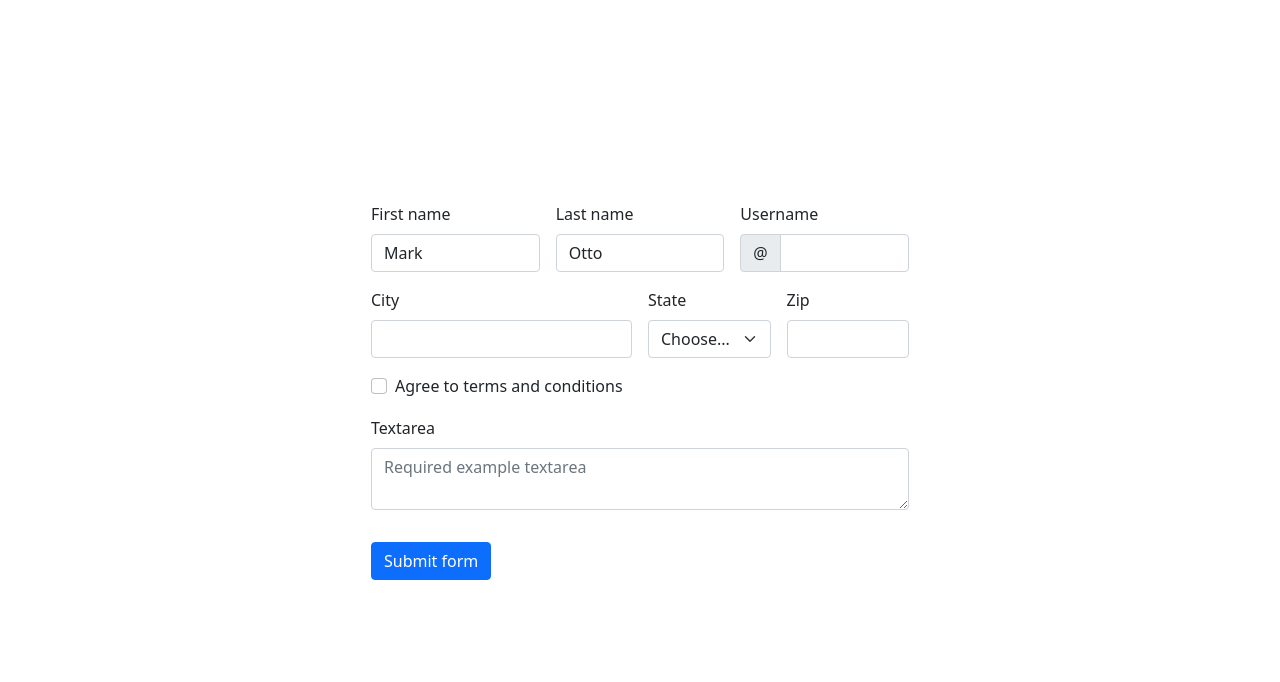
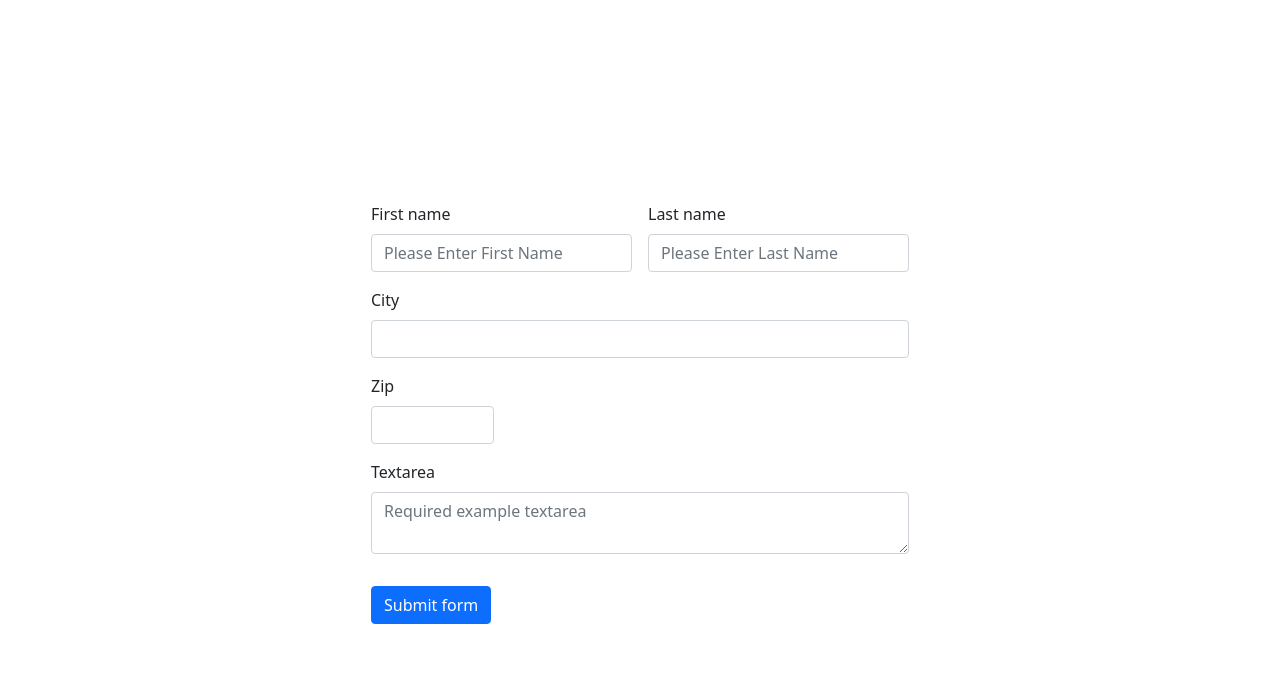
Before and after one commit to zubair-kamboh/AppLab-website, a plain HTML site: page contact.html in a window 1280 px wide. Shown: the part 118-800 px from the top of the page. Drawn offline with nearby package versions, Linux system fonts and the light colour scheme.

```diff
--- a/contact.html
+++ b/contact.html
@@ -44,7 +44,7 @@
     <!-- NavBar -->
     <nav class="navbar navbar-expand-lg navbar-light bg-light">
       <div class="container">
-        <a class="navbar-brand" href="#"
+        <a class="navbar-brand" href="index.html"
           ><img src="./images/AppLab.png" alt="logo"
         /></a>
         <button
@@ -60,7 +60,9 @@
         </button>
         <div class="collapse navbar-collapse" id="navbarNavAltMarkup">
           <div class="navbar-nav">
-            <a class="nav-link active" aria-current="page" href="#">Home</a>
+            <a class="nav-link active" aria-current="page" href="./index.html"
+              >Home</a
+            >
             <a class="nav-link" href="#">Key Features</a>
             <a class="nav-link" href="#">Pricing</a>
             <a class="nav-link" href="#">Testimonial</a>
@@ -99,7 +101,7 @@
               /></label>
             </p>
 
-            <div class="col-md-4">
+            <div class="col-md-6">
               <label for="validationDefault01" class="form-label"
                 >First name</label
               >
@@ -107,11 +109,11 @@
                 type="text"
                 class="form-control"
                 id="validationDefault01"
-                value="Mark"
+                placeholder="Please Enter First Name"
                 required
               />
             </div>
-            <div class="col-md-4">
+            <div class="col-md-6">
               <label for="validationDefault02" class="form-label"
                 >Last name</label
               >
@@ -119,26 +121,12 @@
                 type="text"
                 class="form-control"
                 id="validationDefault02"
-                value="Otto"
+                placeholder="Please Enter Last Name"
                 required
               />
             </div>
-            <div class="col-md-4">
-              <label for="validationDefaultUsername" class="form-label"
-                >Username</label
-              >
-              <div class="input-group">
-                <span class="input-group-text" id="inputGroupPrepend2">@</span>
-                <input
-                  type="text"
-                  class="form-control"
-                  id="validationDefaultUsername"
-                  aria-describedby="inputGroupPrepend2"
-                  required
-                />
-              </div>
-            </div>
-            <div class="col-md-6">
+
+            <div class="col-md-12">
               <label for="validationDefault03" class="form-label">City</label>
               <input
                 type="text"
@@ -148,13 +136,6 @@
               />
             </div>
             <div class="col-md-3">
-              <label for="validationDefault04" class="form-label">State</label>
-              <select class="form-select" id="validationDefault04" required>
-                <option selected disabled value="">Choose...</option>
-                <option>...</option>
-              </select>
-            </div>
-            <div class="col-md-3">
                 <label for="validationDefault05" class="form-label">Zip</label>
                 <input
                   type="text"
@@ -162,20 +143,6 @@
                   id="validationDefault05"
                   required
                 />
-            </div>
-            <div class="col-12">
-              <div class="form-check">
-                <input
-                  class="form-check-input"
-                  type="checkbox"
-                  value=""
-                  id="invalidCheck2"
-                  required
-                />
-                <label class="form-check-label" for="invalidCheck2">
-                  Agree to terms and conditions
-                </label>
-              </div>
               </div>
               <div class="mb-3">
                 <label for="validationTextarea" class="form-label"
@@ -194,6 +161,12 @@
               <div class="col-12">
                 <button class="btn btn-primary" type="submit">Submit form</button>
               </div>
+            </div>
+
+
+
+
+
           </form>
         </div>
       </div>
```
Also changed, not shown: index.html (+1 -1 lines). Lines whose indentation alone changed are shown as unchanged.
